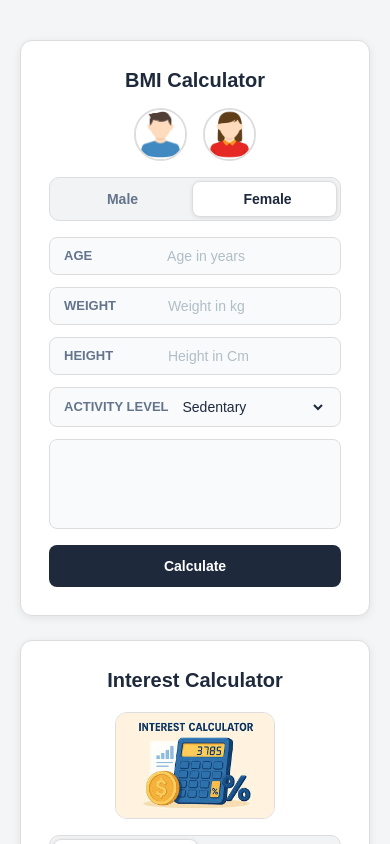
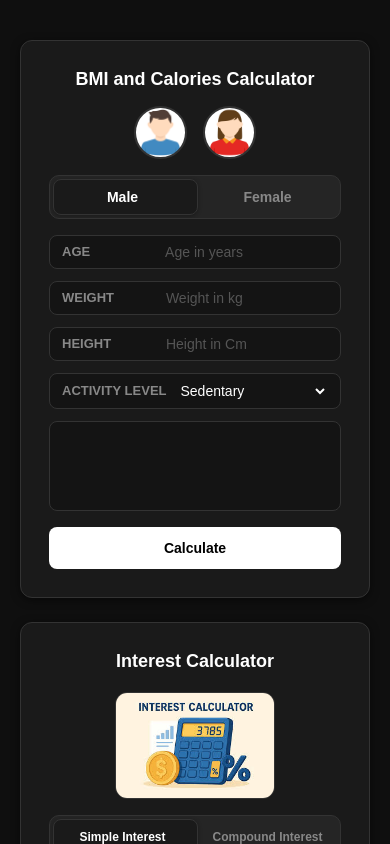
Before and after one commit to harshvardhansingh5058/functional-cal, a plain HTML site: page indexx.html in a window 390 px wide. Shown: the top 844 px of the page. Drawn offline with Linux system fonts and the light colour scheme.

Commit message:
main changes

```diff
--- a/css/res.css
+++ /dev/null
@@ -1,62 +0,0 @@
-@media only screen and (min-width: 769px) and (max-width: 1024px) {}
-
-@media only screen and (min-width: 427px) and (max-width: 768px) {}
-
-@media only screen and (min-width: 377px) and (max-width: 426px) {
-    .outer_main {
-        flex-direction: column;
-    }
-}
-
-@media only screen and (min-width: 322px) and (max-width: 376px) {
-    .outer_main {
-        flex-direction: column;
-    }
-
-    .input_field input {
-        width: 100%;
-
-
-    }
-
-}
-
-@media only screen and (max-width: 321px) {
-
-    * {
-        font-size: 14px;
-    }
-
-    .outer_main {
-        flex-direction: column;
-    }
-
-    .input_field input {
-        width: 100%;
-    }
-
-    .interest-switch {
-        display: flex;
-        gap: 10px;
-    }
-
-    .interest-switch button {
-        flex: 1;
-        padding: 10px;
-    }
-
-    .input_field {
-        width: 100%;
-    }
-
-    .input_field input {
-        width: 100%;
-        border: none;
-        outline: none;
-        font-size: 16px;
-    }
-
-    .input_field input::placeholder {
-        font-size: 14px;
-    }
-}
--- /dev/null
+++ b/css/res2.css
@@ -0,0 +1,133 @@
+@media only screen and (min-width: 769px) and (max-width: 1024px) {
+    .outer_main {
+        gap: 16px;
+    }
+
+    .calcu {
+        padding: 20px;
+    }
+}
+
+@media only screen and (min-width: 427px) and (max-width: 768px) {
+    .outer_main {
+        flex-direction: column;
+    }
+
+    .inner_left,
+    .inner_right {
+        flex-basis: 100%;
+    }
+
+    .calcu {
+        padding: 20px;
+    }
+}
+
+@media only screen and (min-width: 377px) and (max-width: 426px) {
+    .outer_main {
+        flex-direction: column;
+    }
+
+    .inner_left,
+    .inner_right {
+        flex-basis: 100%;
+    }
+
+    .heading h1 {
+        font-size: 18px;
+    }
+
+    .input_field {
+        padding: 8px 12px;
+    }
+}
+
+@media only screen and (min-width: 322px) and (max-width: 376px) {
+    .outer_main {
+        flex-direction: column;
+    }
+
+    .inner_left,
+    .inner_right {
+        flex-basis: 100%;
+    }
+
+    .input_field input {
+        width: 100%;
+    }
+
+    .heading h1 {
+        font-size: 18px;
+    }
+
+    body {
+        padding: 20px 10px;
+    }
+
+    .calcu {
+        padding: 16px;
+    }
+}
+
+@media only screen and (max-width: 321px) {
+
+    * {
+        font-size: 14px;
+    }
+
+    .outer_main {
+        flex-direction: column;
+        gap: 16px;
+    }
+
+    .inner_left,
+    .inner_right {
+        flex-basis: 100%;
+    }
+
+    .input_field input {
+        width: 100%;
+    }
+
+    .interest-switch {
+        display: flex;
+        gap: 10px;
+    }
+
+    .input_field {
+        width: 100%;
+        padding: 8px 10px;
+    }
+
+    .input_field label {
+        min-width: 70px;
+        font-size: 12px;
+    }
+
+    .input_field input {
+        width: 100%;
+        border: none;
+        outline: none;
+        font-size: 14px;
+    }
+
+    .input_field input::placeholder {
+        font-size: 12px;
+    }
+
+    .heading h1 {
+        font-size: 16px;
+    }
+
+    .image img {
+        width: 22%;
+    }
+
+    .calcu {
+        padding: 12px;
+    }
+
+    body {
+        padding: 15px 10px;
+    }
+}
--- a/css/style(1).css
+++ b/css/style(2).css
@@ -7,12 +7,12 @@
 
 a {
     text-decoration: none;
-    color: black;
+    color: white;
 }
 
 body {
     font-family: Arial, sans-serif;
-    background-color: #f4f5f7;
+    background-color: #0f0f0f;
     padding: 40px 20px;
 }
 
@@ -38,11 +38,11 @@ body {
 
 .calcu {
     width: 100%;
-    background-color: white;
-    border: 1px solid #ddd;
+    background-color: #1a1a1a;
+    border: 1px solid #333;
     border-radius: 12px;
     padding: 28px;
-    box-shadow: 0px 2px 8px rgba(0, 0, 0, 0.08);
+    box-shadow: 0px 2px 8px rgba(0, 0, 0, 0.5);
 }
 
 .calcu_in {
@@ -56,7 +56,7 @@ body {
 
 .heading h1 {
     font-size: 20px;
-    color: #1e293b;
+    color: #ffffff;
 }
 
 .rheading {
@@ -73,7 +73,7 @@ body {
 
 .image img {
     border-radius: 50%;
-    border: 2px solid #ddd;
+    border: 2px solid #333;
     width: 18%;
 }
 
@@ -86,7 +86,7 @@ body {
 .image-1 img {
     width: 55%;
     border-radius: 12px;
-    border: 1px solid #ddd;
+    border: 1px solid #333;
 }
 
 .image-1 img:hover {
@@ -98,9 +98,9 @@ body {
 .gender-switch {
     width: 100%;
     height: 44px;
-    background-color: #f1f3f5;
+    background-color: #252525;
     border-radius: 10px;
-    border: 1px solid #ddd;
+    border: 1px solid #333;
     display: flex;
     align-items: center;
     justify-content: space-between;
@@ -114,7 +114,7 @@ body {
 }
 
 .gender-switch label {
-    color: #64748b;
+    color: #888;
     width: 50%;
     display: flex;
     justify-content: center;
@@ -128,14 +128,14 @@ body {
 .slider {
     width: 50%;
     height: calc(100% - 6px);
-    background-color: white;
+    background-color: #1a1a1a;
     border-radius: 8px;
     position: absolute;
     left: 3px;
     top: 3px;
     transition: 0.3s;
-    box-shadow: 0px 1px 4px rgba(0, 0, 0, 0.1);
-    border: 1px solid #ddd;
+    box-shadow: 0px 1px 4px rgba(0, 0, 0, 0.3);
+    border: 1px solid #333;
 }
 
 #boy:checked ~ .slider {
@@ -158,7 +158,7 @@ body {
 #girl:checked + label,
 #simple:checked + label,
 #compound:checked + label {
-    color: #1e293b;
+    color: #fff;
 }
 
 .interest-switch {
@@ -177,8 +177,8 @@ body {
 }
 
 .input_field {
-    background-color: #f8fafc;
-    border: 1px solid #ddd;
+    background-color: #141414;
+    border: 1px solid #333;
     padding: 10px 14px;
     border-radius: 8px;
     display: flex;
@@ -189,7 +189,7 @@ body {
 .input_field label {
     font-size: 13px;
     font-weight: 700;
-    color: #64748b;
+    color: #888;
     min-width: 90px;
     text-transform: uppercase;
 }
@@ -200,11 +200,11 @@ body {
     outline: none;
     background: transparent;
     font-size: 14px;
-    color: #1e293b;
+    color: #fff;
 }
 
 .input_field input::placeholder {
-    color: #b0bec5;
+    color: #555;
 }
 
 .input_field select {
@@ -213,30 +213,34 @@ body {
     outline: none;
     background: transparent;
     font-size: 14px;
-    color: #1e293b;
+    color: #fff;
     cursor: pointer;
 }
 
+.input_field select option {
+    background-color: #1a1a1a;
+    color: #fff;
+}
 
-.result{
+.result {
     width: 100%;
     height: 90px;
-    background-color: #f8fafc;
+    background-color: #141414;
     border-radius: 8px;
-    border: 1px solid #ddd;
+    border: 1px solid #333;
     padding: 16px;
-
     display: flex;
     justify-content: center;
     align-items: center;
+    text-align: center;
+    color: #fff;
+}
 
-    text-align: center;
-}
 /* Button */
 .button {
     width: 100%;
-    background-color: #1e293b;
-    color: white;
+    background-color: #fff;
+    color: #000;
     border: none;
     padding: 13px;
     border-radius: 8px;
@@ -244,10 +248,11 @@ body {
     font-size: 14px;
     font-weight: 700;
     margin-top: 4px;
+    transition: 0.2s;
 }
 
 .button:hover {
-    background-color: #334155;
+    background-color: #e0e0e0;
 }
 
 input {
--- a/css/style.css
+++ /dev/null
@@ -1,254 +0,0 @@
-* {
-    margin: 0;
-    padding: 0;
-    box-sizing: border-box;
-    list-style: none;
-}
-a{
-    text-decoration: none;
-    color: black;
-}
-body{
-    background-color: #697565;
-
-}
-.outer_main{
-    display: flex;
-    justify-content: center;
-    /* margin: 20px auto; */
-    width: 100%;
-
-}
-.inner_left{
-    display: flex;
-    justify-content: center;
-    align-items: center;
-    flex-basis: 50%;
-    /* border: #f9f9f9 4px solid; */
-    border-radius: 12px;
-}
-.inner_right{
-    /* border: #f9f9f9 4px solid; */
-    border-radius: 12px;
-    display: flex;
-    justify-content: center;
-    align-items: center;
-    flex-basis: 50%;
-}
-
-.calcu{
-    display: flex;
-    flex-direction: column;
-    /* align-items: center; */;
-    position: relative;
-    margin: 10px 30px ;
-    /* display: flex; */
-    /* height: 400px; */
-    /* justify-content: center; */
-    /* align-items: center; */
-    width: 500px;
-    border-radius: 12px;
-    background-color: #f9f9f9;
-    padding-bottom: 50px;
-    border: 4px solid #17370d;
-}
-.calcu_in{
-    padding: 40px 0px ;
-}
-.heading{
-    text-align: center;
-    padding: 20px 0px;
-    color: #17370d;
-}
-.rheading{
-    padding: 0px 0px 35px 0px ;
-}
-.image{
-    display: flex;
-    gap: 20px;
-    justify-content: center;
-    align-items: center;
-    margin-top: 20px;
-}
-.image img{
-    border-radius: 50%;
-    border: 2px solid #17370d;
-
-    width: 20%;
-}
-.image-1{
-    display: flex;
-    justify-content: center;
-    align-items: center;
-}
-.image-1 img{
-    width: 40%;
-    border-radius: 12px;
-    border: 2px solid #17370d;
-}
-
-
-.image-1 img:hover{
-    transform: scale(1.05);
-    transition: 0.3s;
-
-}
-.gender-switch{
-    width: 280px;
-    height: 50px;
-    background-color: #697565;
-    border-radius: 30px;
-    border: 3px solid #17370d;
-
-    display: flex;
-    align-items: center;
-    justify-content: space-between;
-
-    position: relative;
-    overflow: hidden;
-
-    margin: 15px auto 0;
-}
-
-.gender-switch input{
-    display: none;
-}
-
-.gender-switch label{
-    color: white;
-    width: 50%;
-    display: flex;
-    justify-content: center;
-    align-items: center;
-    z-index: 2;
-    cursor: pointer;
-    font-size: 20px;
-    font-weight: 900;
-}
-
-.slider{
-    width: 51%;
-    height: 100%;
-    background-color: #1B211A;
-    border-radius: 30px;
-    position: absolute;
-    left: 0;
-    top: 0;
-    transition: 0.3s;
-}
-
-#boy:checked ~ .slider{
-    left: 0;
-}
-
-#girl:checked ~ .slider{
-    left: 50%;
-}
-
-#boy:checked + label,
-#girl:checked + label{
-    color: white;
-}
-.interest-switch{
-    margin: 20px auto 0;
-}
-.interest-switch label{
-    font-size: 16px;
-    font-weight: bold;
-}
-
-#simple:checked ~ .slider{
-    left: 0;
-}
-
-#compound:checked ~ .slider{
-    left: 50%;
-}
-.inputs{
-    display: flex;
-    flex-direction: column;
-    gap: 20px;
-    /* margin-top: 70px; */
-    /* border: 1px solid black; */
-}
-
-.inputs form{
-    display: flex;
-    flex-direction: column;
-    gap: 20px;
-    margin-top: 20px;
-}
-.input_field{
-
-    /* width: 100%; */
-    background-color: white;
-    border: 2px solid #17370d;
-    padding: 10px;
-    margin: 10px;
-    border-radius: 12px;
-    display: flex;
-    /* flex-direction: column; */
-    gap: 10px;
-}
-.input_field label{
-    font-size: 18px;
-    font-weight: 800;
-    color: #17370d;
-}
-.input_field input{
-    flex: 1;
-    border: none;
-}
-
-.input_field select{
-    flex: 1;
-    border: none;
-    font-size: 16px;
-}
-select{
-    width: 100%;
-    height: 100%;
-    border: none;
-    outline: none;
-    background: transparent;
-    font-size: 18px;
-    color: #17370d;
-    padding: 0 15px;
-    cursor: pointer;
-}
-
-.result{
-   min-width: 200px;
-    display: flex;
-    justify-content: center;
-    border: 1px solid #697565;
-    background-color: white;
-    color: black;
-    width: 100px;
-    text-align: center;
-    align-items: center;
-    padding: 18px 120px;
-    border-radius: 12px;
-    margin: 10px auto;
-    font-size: 20px;
-    font-weight: 700;
-    white-space: pre-line;
-}
-.button{
-    width: 40%;
-    margin: auto;
-    background-color: #1B211A;
-    color: white;
-    border: none;
-    padding: 25px 2px;
-    border-radius: 12px;
-    cursor: pointer;
-    font-size: 16px;
-}
-
-input{
-    font-size: 16px;
-    font-weight: 500;
-    border: none;
-    outline: none;
-}
--- a/index.html
+++ b/indexx.html
@@ -5,9 +5,8 @@
     <meta charset="UTF-8">
     <meta name="viewport" content="width=device-width, initial-scale=1.0">
     <title>Functional Calculator</title>
-    <link rel="stylesheet" href="css/style(1).css">
-    <link rel="stylesheet" href="css/res.css">
-
+    <link rel="stylesheet" href="css/style(2).css">
+    <link rel="stylesheet" href="css/res2.css">
 </head>
 
 <body>
@@ -15,7 +14,8 @@
         <div class="inner_left">
             <div class="calcu">
                 <div class="heading">
-                    <h1>BMI Calculator</h1>
+                    <h1>BMI and Calories Calculator
+                    </h1>
                 </div>
                 <div class="image">
                     <img src="image/boy.png" alt="">
@@ -24,7 +24,7 @@
                 <div class="gender-switch">
                     <input type="radio" id="boy" name="gender" checked>
                     <label for="boy">Male</label>
-                    <input type="radio" id="girl" name="gender" checked>
+                    <input type="radio" id="girl" name="gender">
                     <label for="girl">Female</label>
                     <div class="slider"></div>
                 </div>
@@ -59,20 +59,18 @@
 
                                 </p>
                             </div>
-                            <!-- <h2>Result</h2> -->
                         </div>
 
                         <button class="button" type="button" id="calculate" onclick="calculateBMR()">Calculate</button>
                     </form>
                 </div>
 
-
             </div>
         </div>
         <div class="inner_right">
             <div class="calcu calcu_in">
                 <div class="heading rheading">
-                    <h1> Interest Calculator</h1>
+                    <h1>Interest Calculator</h1>
                 </div>
                 <div class="image-1">
                     <img src="image/calcu.jpg" alt="">
@@ -81,9 +79,8 @@
                     <input type="radio" id="simple" name="interest" checked>
                     <label for="simple">Simple Interest</label>
                     <input type="radio" id="compound" name="interest">
-                    <label for="compound">Compound Interest</label >
+                    <label for="compound">Compound Interest</label>
                     <div class="slider"></div>
-
                 </div>
                 <div class="inputs">
                     <form action="">
@@ -100,20 +97,16 @@
                             <input type="text" id="time" placeholder="Enter time in years">
                         </div>
                         <div class="result" id="calculation-result">
-                            <!-- <h2>Result</h2> -->
                         </div>
 
                         <button class="button" type="button" id="evaluate"
                             onclick="evaluateExpression()">Evaluate</button>
                     </form>
-
                 </div>
             </div>
-
-
         </div>
     </div>
+    <script src="js/script.js"></script>
 </body>
-<script src="js/script.js"></script>
 
 </html>
```
